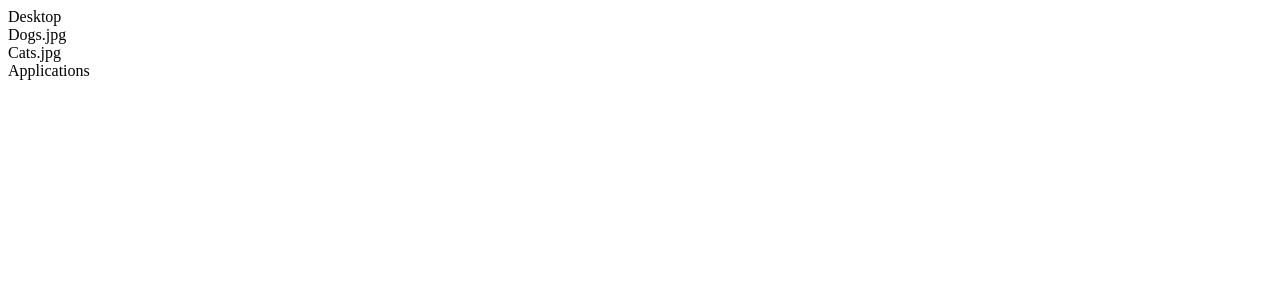
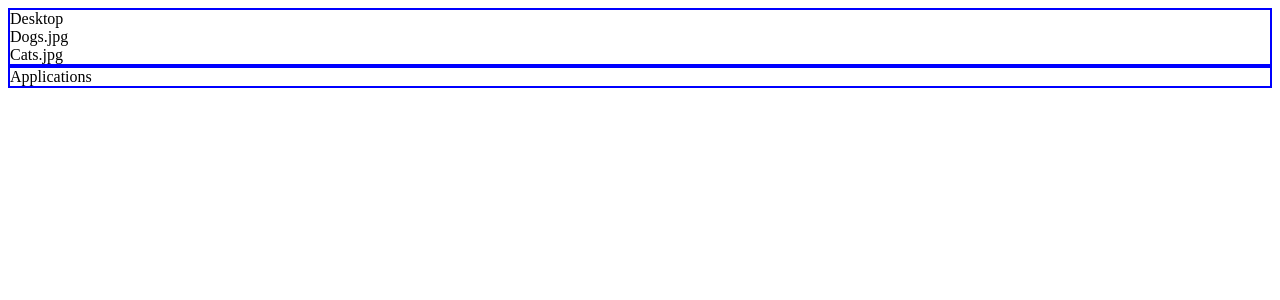
Before and after one commit to tuxlimr/React-with-Project, a React (Create React App) app: page / in a window 1280 px wide. Shown: the top 300 px of the page. Built offline with nearby package versions, Linux system fonts and the light colour scheme.

Commit message:
Adding style with constant

```diff
--- a/src/App.js
+++ b/src/App.js
@@ -13,7 +13,8 @@ function App() {
 }
 const Folder = (props) => {
   console.log(props)
-  return (<div>
+  const borderStyle = {border :'2px solid blue'}
+  return (<div style= {borderStyle}>
      {props.name}
      {props.children}
   </div>
```
